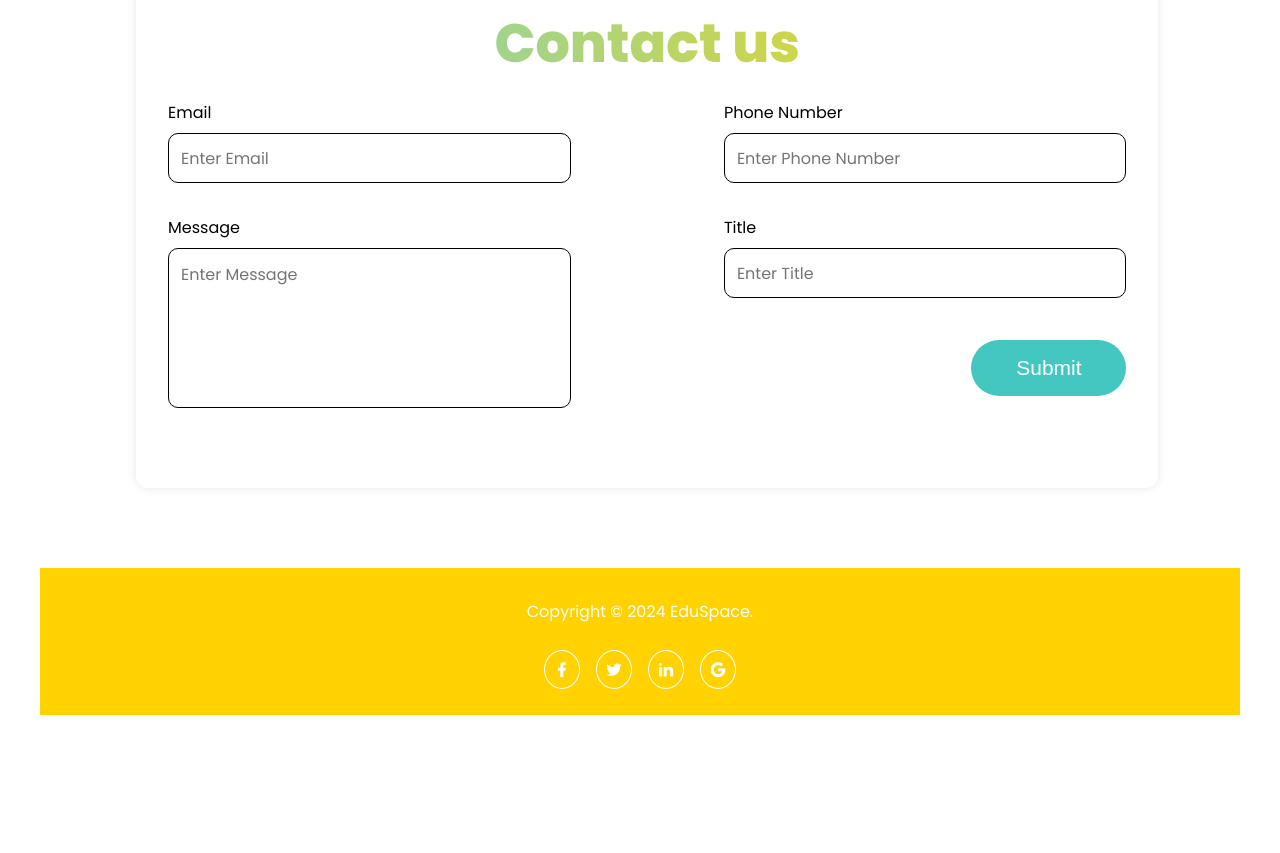
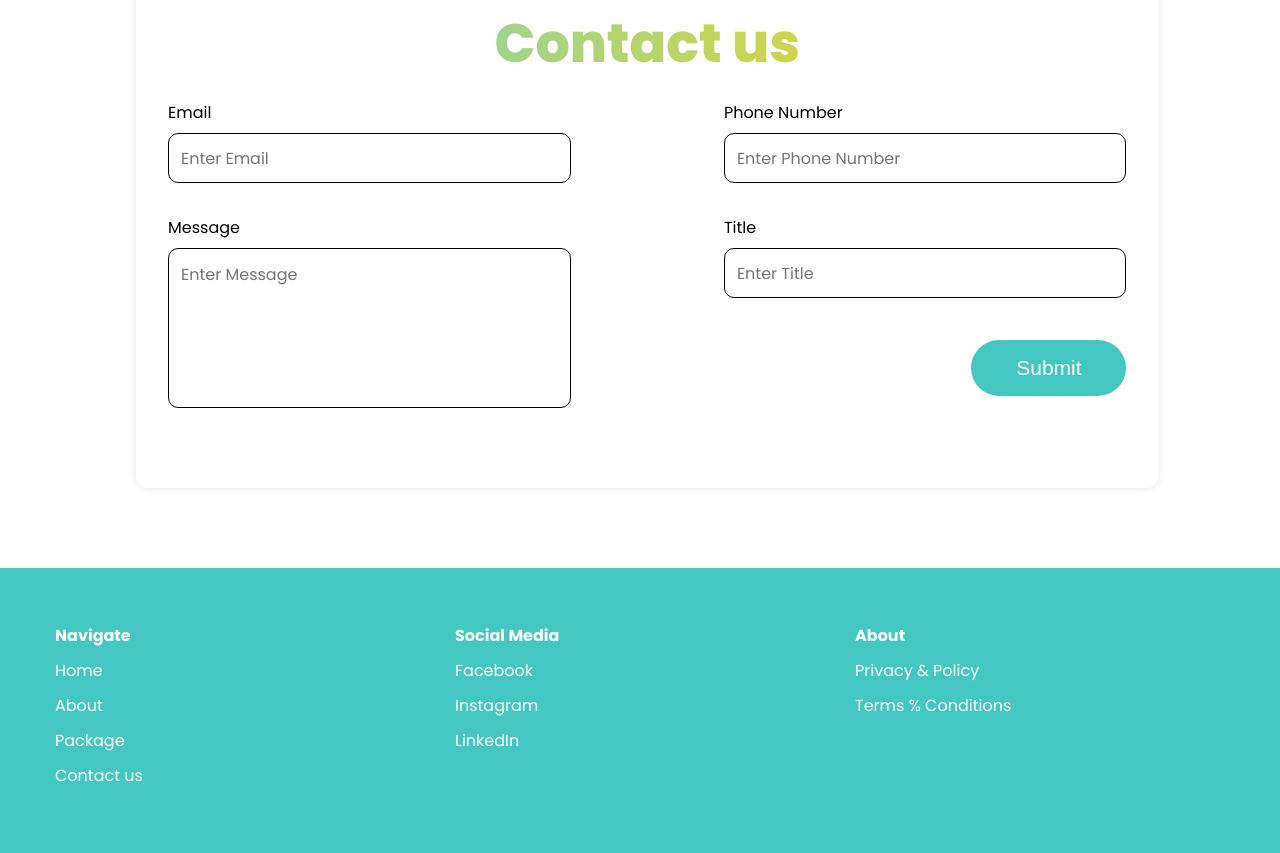
Before and after one commit to pro-devs-SI730/landing-page, a plain HTML site: page index.html in a window 1280 px wide. Shown: the part 3225-4078 px from the top of the page. Before the commit the page ends 3940 px from the top, so only its background shows below. Drawn offline with nearby package versions, Linux system fonts and the light colour scheme.

Commit message:
feat(footer): added footer section.

```diff
--- a/index.html
+++ b/index.html
@@ -261,7 +261,7 @@
 </section>
 
 
-<!--=============== CONTAC US ===============-->
+<!--=============== CONTACT US ===============-->
 
 <section class="section__container contact__container" id="contact">
     <div class="contact-form">
@@ -292,38 +292,41 @@
             </div>
         </form>
     </div>
-    <!-- <h2 class="section__header">Contact us</h2>
-    <form action="/">
-        <input type="text" placeholder="Full name" />
-        <input type="text" placeholder="Your email" />
-        <input type="text" placeholder="Phone number" />
-        <input type="text" placeholder="Title" />
-        <textarea placeholder="Message"></textarea>
-        <button class="btn">Submit Message</button>
-    </form>-->
 </section>
 
 <!--=============== FOOTER ===============-->
-
-<footer class="section__container footer__container">
-    <p>Copyright © 2024 EduSpace.</p>
-    <ul class="footer__socials">
-        <li>
-            <a href="#"><i class="ri-facebook-fill"></i></a>
-        </li>
-        <li>
-            <a href="#"><i class="ri-twitter-fill"></i></a>
-        </li>
-        <li>
-            <a href="#"><i class="ri-linkedin-fill"></i></a>
-        </li>
-        <li>
-            <a href="#"><i class="ri-google-fill"></i></a>
-        </li>
-    </ul>
+<footer>
+    <footer>
+        <div class="footer-container">
+            <div class="footer-row">
+                <div class="footer-col">
+                    <h4>Navigate</h4>
+                    <ul>
+                        <li><a href="#">Home</a></li>
+                        <li><a href="#">About</a></li>
+                        <li><a href="#">Package</a></li>
+                        <li><a href="#">Contact us</a></li>
+                    </ul>
+                </div>
+                <div class="footer-col">
+                    <h4>Social Media</h4>
+                    <ul>
+                        <li><a href="#">Facebook</a></li>
+                        <li><a href="#">Instagram</a></li>
+                        <li><a href="#">LinkedIn</a></li>
+                    </ul>
+                </div>
+                <div class="footer-col">
+                    <h4>About</h4>
+                    <ul>
+                        <li><a href="#">Privacy & Policy</a></li>
+                        <li><a href="#">Terms % Conditions</a></li>
+                    </ul>
+                </div>
+            </div>
+        </div>
+    </footer>
 </footer>
-
-
 <script src="https://unpkg.com/scrollreveal"></script>
 <script src="https://cdn.jsdelivr.net/npm/swiper@11/swiper-bundle.min.js"></script>
 <script src="./main.js"></script>
--- a/styles.css
+++ b/styles.css
@@ -717,40 +717,49 @@ nav {
     max-width: fit-content;
     margin-inline: auto;
 }
-
-.footer__container {
-    padding-block: 2rem;
-    display: flex;
-    align-items: center;
-    gap: 2rem;
-    flex-direction: column;
-    background-color: var(--primary-color);
+footer {
+    background-color: var(--primary-color-dark);
+    color: #fff;
+    padding: 20px;
 }
 
-.footer__container p {
-    color: var(--white);
-    text-align: center;
-    line-height: 1.5rem;
+.footer-container {
+    max-width: 1200px;
+    margin: 0 auto;
 }
 
-.footer__socials {
+.footer-row {
     display: flex;
-    align-items: center;
-    justify-content: center;
-    gap: 1rem;
+    flex-wrap: wrap;
+    justify-content: space-between;
 }
 
-.footer__socials a {
-    padding: 6px 8px;
-    font-size: 1.125rem;
-    color: var(--white);
-    border: 1px solid var(--white);
-    background-color: var(--primary-color);
-    border-radius: 100%;
+.footer-col {
+    flex: 1;
+    padding: 15px;
+    min-width: 220px;
 }
 
-.footer__socials a:hover {
-    background-color: var(--primary-color-dark);
+.footer-col h4 {
+    margin-top: 0;
+}
+
+.footer-col ul {
+    list-style-type: none;
+    padding: 0;
+}
+
+.footer-col ul li {
+    margin: 10px 0;
+}
+
+.footer-col ul li a {
+    color: #fff;
+    text-decoration: none;
+}
+
+.footer-col ul li a:hover {
+    text-decoration: underline;
 }
 
 
@@ -931,6 +940,13 @@ nav {
         grid-template-columns: repeat(3, 1fr);
     }
 
+    .footer-content {
+        flex-direction: column;
+    }
+    .footer-section, .footer-section:nth-child(2), .footer-section:last-child {
+        text-align: left;
+        margin-bottom: 1rem;
+    }
 }
 @media (width > 1024px) {
     .feature__grid {
```
